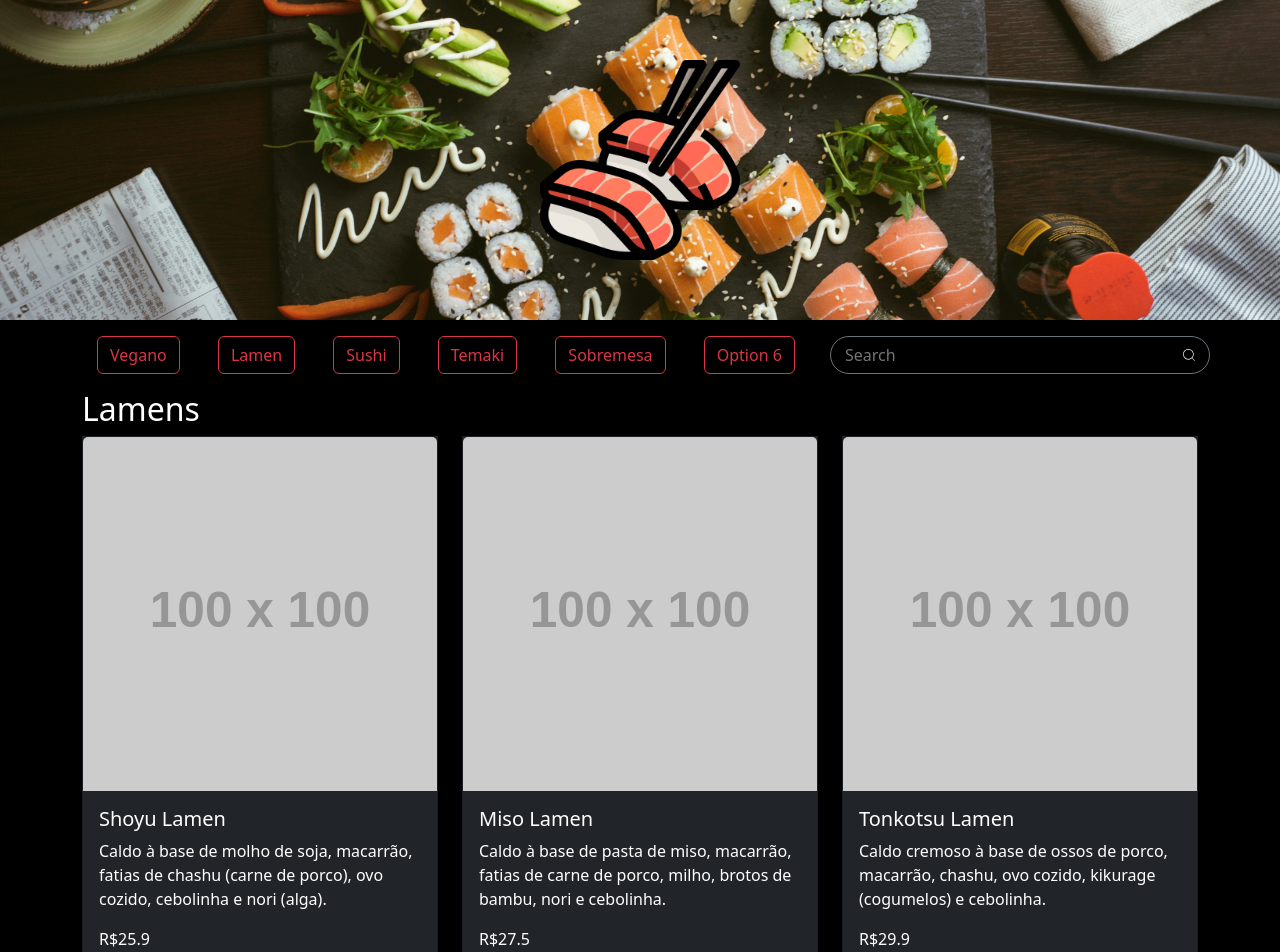
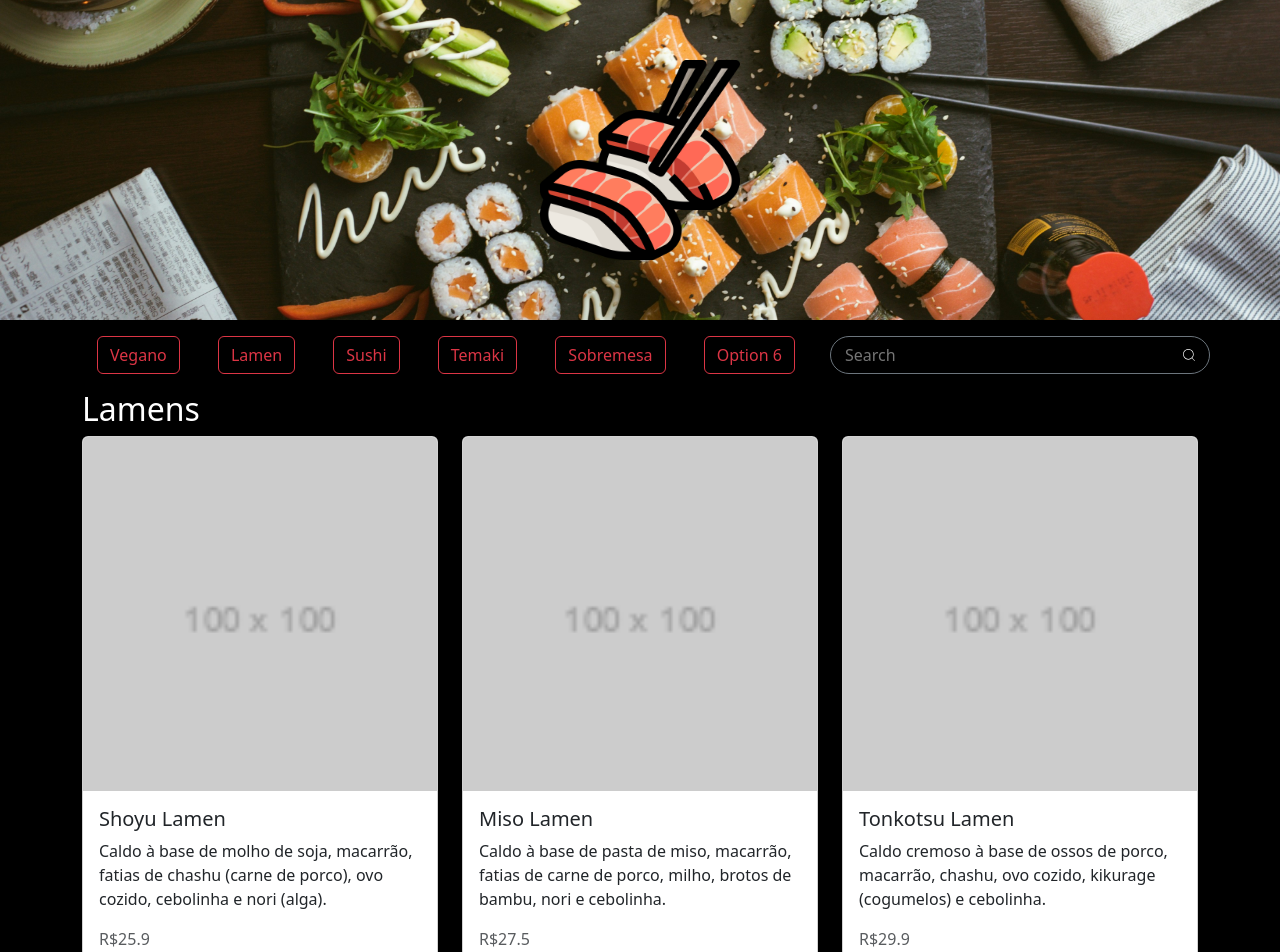
Before and after one commit to joaovlara/cardapio-restaurant, a React (Vite) app: page / in a window 1280 px wide. Shown: the top 952 px of the page. Built offline with nearby package versions, Linux system fonts and the light colour scheme.

Commit message:
images fixed

```diff
--- a/index.html
+++ b/index.html
@@ -4,7 +4,7 @@
 <head>
   <meta charset="UTF-8" />
   <meta name="viewport" content="width=device-width, initial-scale=1.0" />
-  <link rel="icon" href="public/favicon.ico" />
+  <link rel="icon" href="/favicon.ico" />
   <title>Cardapio</title>
 </head>
 
--- a/src/components/card/Index.jsx
+++ b/src/components/card/Index.jsx
@@ -3,6 +3,8 @@ import { Container, Row, Col, Card } from 'react-bootstrap';
 
 import cardapio from "..//../data/cardapio";
 import styles from "./card.module.scss"
+
+import img from "..//..//assets/img/100.png"
 
 const CardGrid = () => {
   return (
@@ -15,20 +17,19 @@ const CardGrid = () => {
             </Col>
             {cardapio[categoriaKey].items.map((item) => (
               <Col key={item.id} sm={12} md={6} lg={4} className="mb-4">
-                <Card
-                  className={`${styles.customCard} rounded-0 card text-white bg-dark`}>
+                <Card>
                   <Card.Img
                     variant="top"
-                    src="https://via.placeholder.com/100"
+                    src={img}
                     alt={item.nome}
-                    className="card-img-top"
+                    className={styles.cardImg}
                   />
                   <Card.Body>
-                    <Card.Title className="card-title">{item.nome}</Card.Title>
-                    <Card.Text className="card-text">{item.descricao}</Card.Text>
-                    <Card.Text className="card-price">R${item.preco}</Card.Text>
+                    <Card.Title>{item.nome}</Card.Title>
+                    <Card.Text>{item.descricao}</Card.Text>
+                    <Card.Text className="text-muted">R${item.preco}</Card.Text>
                     {item.vegano && (
-                      <Card.Text className="card-vegano">Vegano</Card.Text>
+                      <Card.Text className="text-success font-weight-bold">Vegano</Card.Text>
                     )}
                   </Card.Body>
                 </Card>
```
Also changed, not shown: src/assets/img/100.png (added), 1 other file (tests, documents, lock files or other folders).
